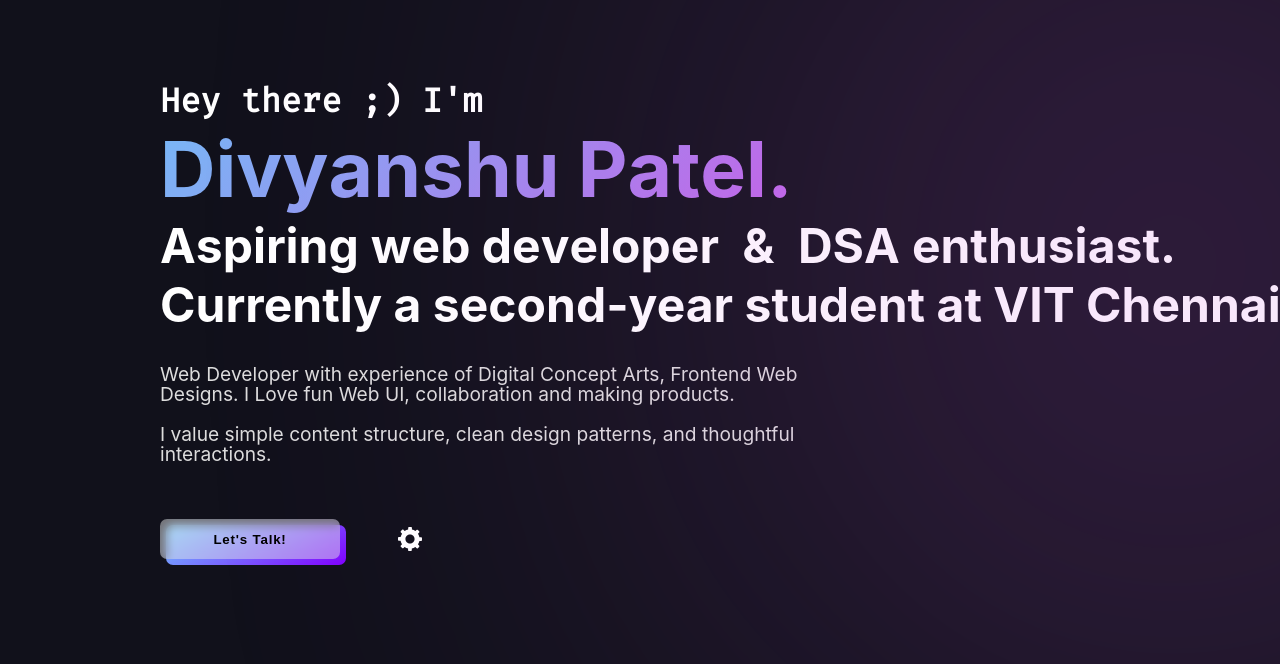
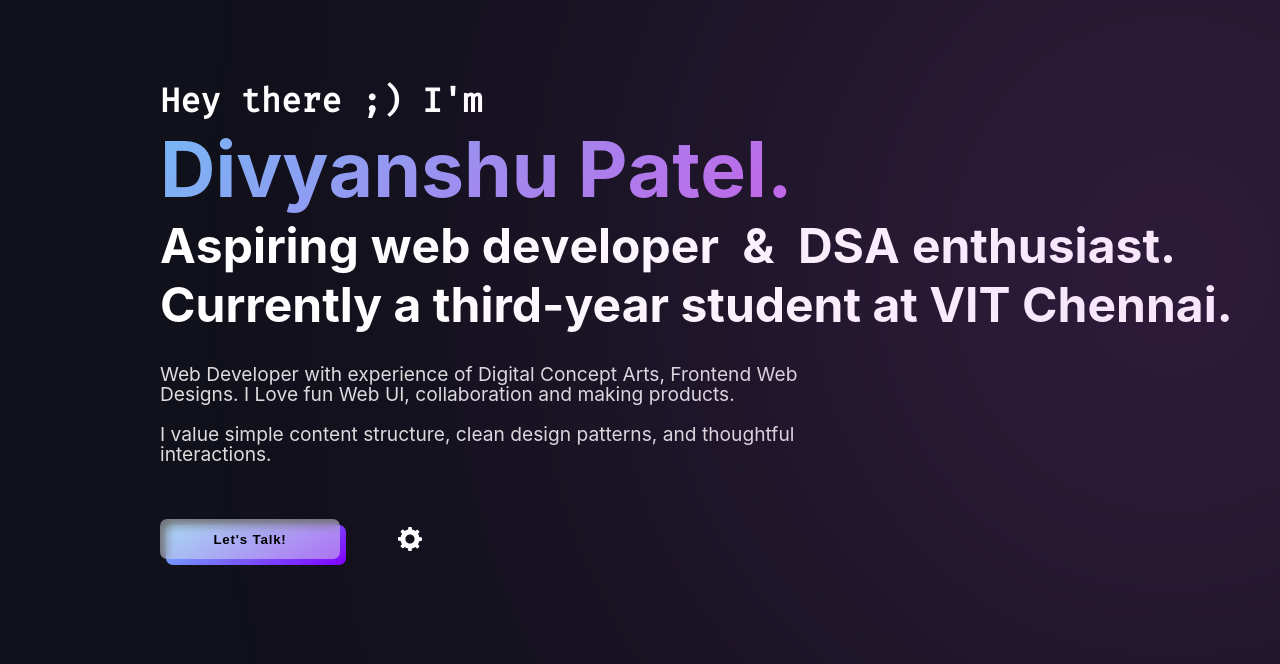
Before and after one commit to divyanshupatel17/divyanshu-portfolio, a plain HTML site: page index.html in a window 1280 px wide. Shown: the part 136-800 px from the top of the page. Drawn offline with nearby package versions, Linux system fonts and the light colour scheme; a web font is replaced by a local one.

Commit message:
Update index.html

```diff
--- a/index.html
+++ b/index.html
@@ -211,7 +211,7 @@
           <div>
             <p class="helloo">Currently </p>&nbsp;
             <p class="helloo">a </p>&nbsp;
-            <p class="helloo">second</p>
+            <p class="helloo">third</p>
             <p class="helloo">-</p>
             <p class="helloo">year </p>&nbsp;
             <p class="helloo">student </p>&nbsp;
```
